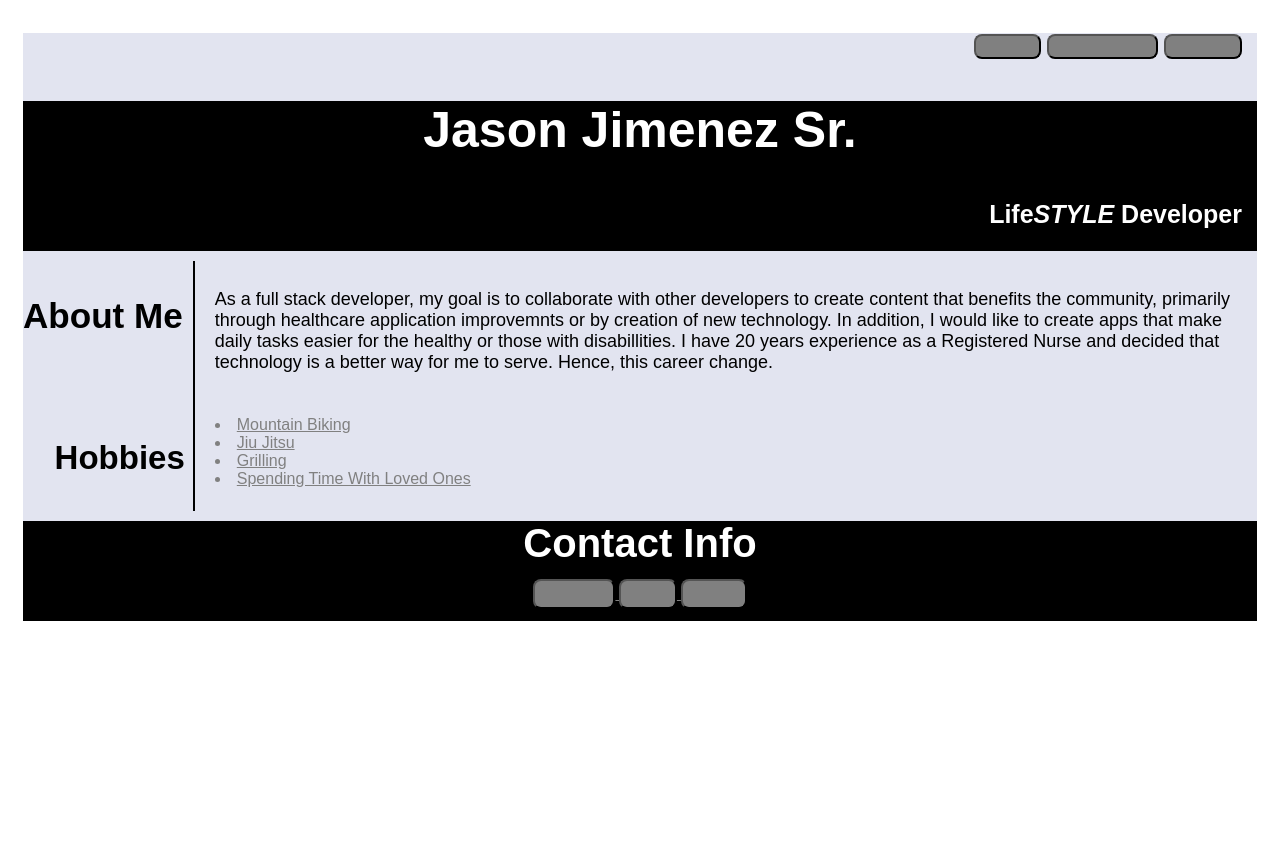
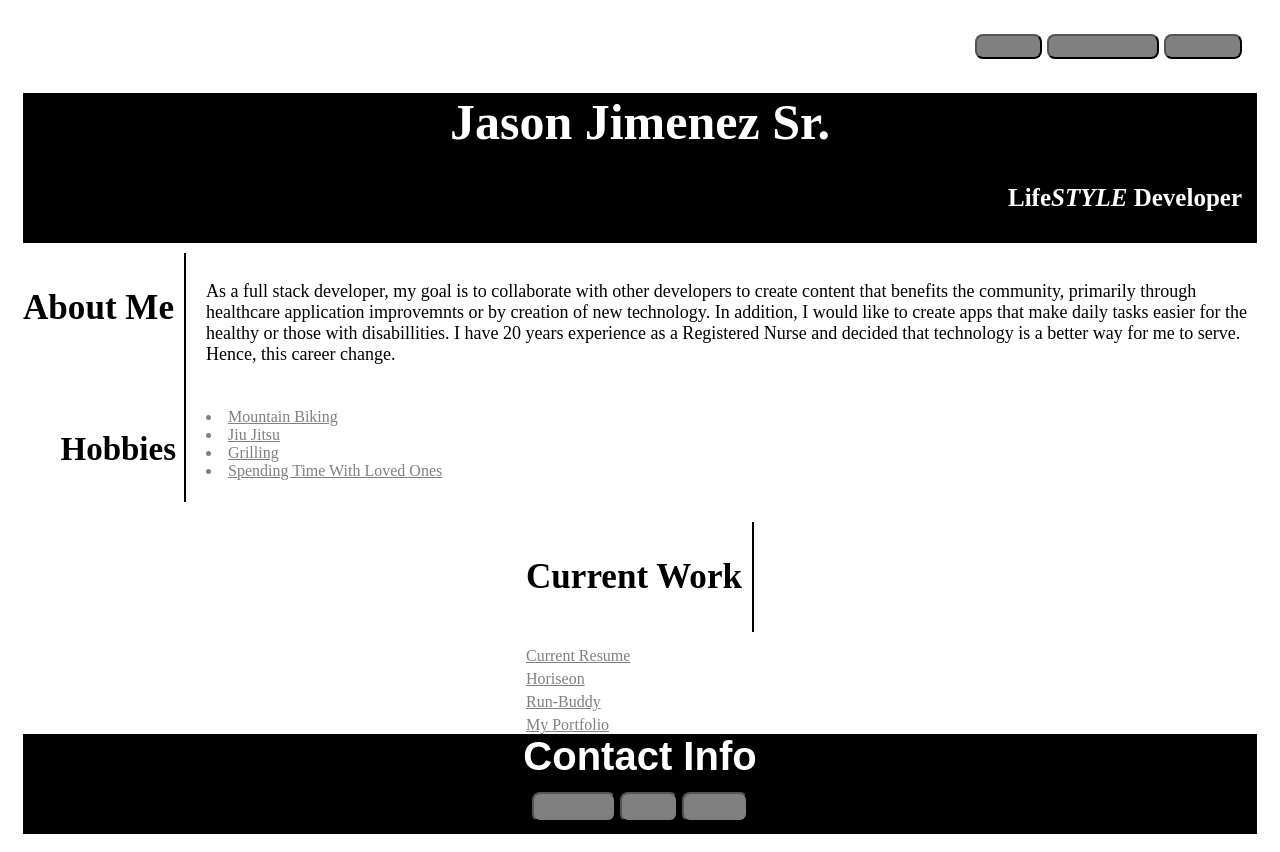
Before and after one commit to jason76jimenez/portfolio-v2, a plain HTML site: page index.html in a window 1280 px wide. Before the commit the page ends 800 px from the top, so only its background shows below. Drawn offline with Linux system fonts and the light colour scheme.

Commit message:
closer to complete

```diff
--- a/css/style.css
+++ b/css/style.css
@@ -1,6 +1,9 @@
 section {
     background-color: rgb(226, 228, 240);
     font-family: Arial, Helvetica, sans-serif;
+}
+a {
+    color:black;
 }
 .header {
     position: sticky;
@@ -39,7 +42,6 @@ nav {
     padding: 3px;
     background-color: gray;
     border-radius: 8px;
-    color: black;
 }
 .cool-sub {
     font-size: 25px;
@@ -58,13 +60,16 @@ a:link {
 a:hover {
     color: black;
     font-size: 20px;
-    background: grey;
+    background:gray;
     border-radius: 5px;
-    border-bottom: transparent;
+    border: transparent;
+}
+#pics {
+    color: orange;
 }
 
 /* box grid begins */
-.wrapper {
+.wrapper, .wrapper2 {
     display: grid;
     justify-content: center;
     grid-gap: 5px;
@@ -95,6 +100,21 @@ a:hover {
     grid-column: 5/9;
     grid-row: 2/3;
     padding-top: 20px;
+}
+.box5 {
+    grid-column: 1/2;
+    grid-row: 1/3;
+
+
+    font-size: 30px;
+    border-right: solid black 2px;
+    margin-top: 10px;
+    margin-bottom: 10px;
+    padding-right: 10px;
+}
+.box6 {
+    grid-row: 4/5;
+    grid-column: 5/9;
 }
 
 /* .service-grid-wrapper {
@@ -197,4 +217,9 @@ a:hover {
     height: 30px;
     border-radius: 8px;
     align-content: center;
+    justify-content: space-between;
+    font-style: italic;
 }
+.btn-space {
+    justify-content: space-between;
+}
--- a/index.html
+++ b/index.html
@@ -5,9 +5,9 @@
     <link rel="stylesheet" href="./css/style.css" />
     <title>Jason Jimenez</title>
   </head>
-  <section>
 
-  <body> <!--BEGINNING OF SITE -->
+
+<body> <!--BEGINNING OF SITE -->
     <!-- Site Header and buttons-->
     <div class = "link-btns">
       <button class="btn"><a href="#about-me">About Me</a></button>
@@ -42,66 +42,58 @@
         <h4 class="hobbies">Hobbies</h4>
       </div>
 
-    <div class="box4">
-      <div class="mountain-bike">
-        <a img href="https://scontent-dfw5-2.xx.fbcdn.net/v/t1.0-9/602419_489293527754594_727898831_n.jpg?_nc_cat=102&_nc_sid=174925&_nc_ohc=ONk09uY61eAAX_UYHAz&_nc_ht=scontent-dfw5-2.xx&oh=e1b5dc5e7f128f8eba08a6b4230caee5&oe=5F9DDFFA" alt="mountain-bike">
+      <div class="box4">
+      <div id="pics" class="mountain-bike">
+        <a href="./images/biking.jpeg" alt="mountain-bike">
         <li>Mountain Biking</li></a>
       </div>
-      <div class="jiu-jitsu">
-        <a img href="https://scontent-dfw5-2.xx.fbcdn.net/v/t1.0-9/47577119_2460210267329567_569844883464912896_n.jpg?_nc_cat=104&_nc_sid=8bfeb9&_nc_ohc=NvDXrWVeAJQAX9RLGk5&_nc_ht=scontent-dfw5-2.xx&oh=64ad96211481a9af5485e67cb33daea8&oe=5FA033AD" alt="eddie-bravo">
+      <div id="pics" class="jiu-jitsu">
+        <a href="./images/jiuJitsu.jpeg" alt="eddie-bravo">
         <li>Jiu Jitsu</li></a>
       </div>
 
-      <div class="grilling">
-        <a img href="https://scontent-dfw5-2.xx.fbcdn.net/v/t31.0-8/11070597_1147621578588449_3323203871752690931_o.jpg?_nc_cat=104&_nc_sid=84a396&_nc_ohc=ODErAFyXnEEAX-XO72P&_nc_oc=AQmUP29FBJq4ydKaErzbZ0MfBWmUHw-76xvE3W02KCcVR9BJSAIqs9GHBWWUGSs7ZzxWTcXehyGnI-DUc3sgUFPD&_nc_ht=scontent-dfw5-2.xx&oh=e040c9ccef1a92cb8f3e4b5be0bccc70&oe=5F9FF6CF" alt="grill-fire">
+      <div id="pics" class="grilling">
+        <a href="./images/grilling.jpeg" alt="grill-fire">
         <li>Grilling</li></a>
       </div>
 
-      <div class="time-with-family">
-        <a img href="https://scontent-dfw5-1.xx.fbcdn.net/v/t1.0-9/19989781_1794646697219264_6984703494071740130_n.jpg?_nc_cat=111&_nc_sid=19026a&_nc_ohc=pp9INsYcApEAX-nhhoH&_nc_oc=AQnl8d37WqS0Jw6vQCD6tOuzz0dJZc8dBfjvTVh8KYKEvGw2PXmuGkWuthcyMZ8BhPSW4-hzefWQTDMlcpGgaRdL&_nc_ht=scontent-dfw5-1.xx&oh=2738bce7c76041c2de731cbcb1fc4c38&oe=5F9CE209" alt="pic-with-family">
+      <div id="pics" class="time-with-family">
+        <a href="./images/familyTime.jpeg" alt="pic-with-family">
         <li>Spending Time With Loved Ones</li></a>
       </div>
     </div>
+  </div> <!--THIS DIV TO END!-->
 
 
 
 
-
-
-
-
-
-
-
-
-
-
-      </section>
-
-
-<!-- CURRENT UPDATED WORK HISTORY -->
+<!-- CURRENT WORK -->
       <!-- <section id="work" class="experience">
          <div class="service-grid-wrapper">
 
-        <div class="experience-grid-container">
+        <div class="experience-grid-container"> -->
+  <div class="wrapper2">
 
-          <h3 class="work-experience-grid-item box0">Current Work</h3>
+    <div class="box5">
+      <h3 class="work-experience-grid-item box0">Current Work</h3>
+    </div>
 
-        <div class="resume-grid-item box1">
-          <a href="https://my.indeed.com/p/jasonj-edr37ad">Current Resume</a>
-        </div>
+    <div class="resume-grid-item" class="box6">
+      <a href="https://my.indeed.com/p/jasonj-edr37ad">Current Resume</a>
+    </div>
 
-        <div class="horiseon-grid-item box2">
+        <div class="horiseon-grid-item" class="box7">
           <a href="https://jason76jimenez.github.io/horiseon/" alt="horiseon-site">Horiseon</a>
         </div>
 
-        <div class="run-buddy-grid-item box3">
+        <div class="run-buddy-grid-item" class="box8">
           <a href="https://jason76jimenez.github.io/run-buddy" alt="run-buddy-site">Run-Buddy</a>
         </div>
 
-        <div class="portfolio-grid-item box4">
+        <div class="portfolio-grid-item" class="box9">
           <a href="https://jason76jimenez.github.io/portfolio-v2/" alt="my-portfolio">My Portfolio</a>
-        </div> -->
+        </div>
+    </div>
       <!-- </div>
 
        </div>
@@ -114,27 +106,27 @@
           <a href="https://media1.tenor.com/images/7ae3c6dfac41e8972a0e24a1f3565346/tenor.gif?itemid=16699821">956-893-3454</a>
          </div>
         -->
-      </div> <!--THIS DIV TO END!-->
-
-    </section>
-  </body>
 
 
-
+</body>
     <footer>
       <div class="footer">
         <h2 class="contact">Contact Info</h2>
+        <div class="btn-space">
+
         <button class="contact-btn">
-          <a href="mailto:jjvyj@msn.com">Send email</button>
+          <a href="mailto:jjvyj@msn.com">Send Email</a>
         </button>
 
         <button class="contact-btn">
-          <a href="https://github.com/jason76jimenez">GitHub</button>
+          <a href="https://github.com/jason76jimenez">GitHub</a>
         </button>
 
         <button class="contact-btn">
           <a href="https://www.linkedin.com/in/jason-jimenez-76a7851b4/">LinkedIn</a>
         </button>
+
+        </div>
       </div>
     </footer>
 </html>
```
Also changed, not shown: images/biking.jpeg (added), images/familyTime.jpeg (added), images/grilling.jpeg (added), images/jiuJitsu.jpeg (added).
